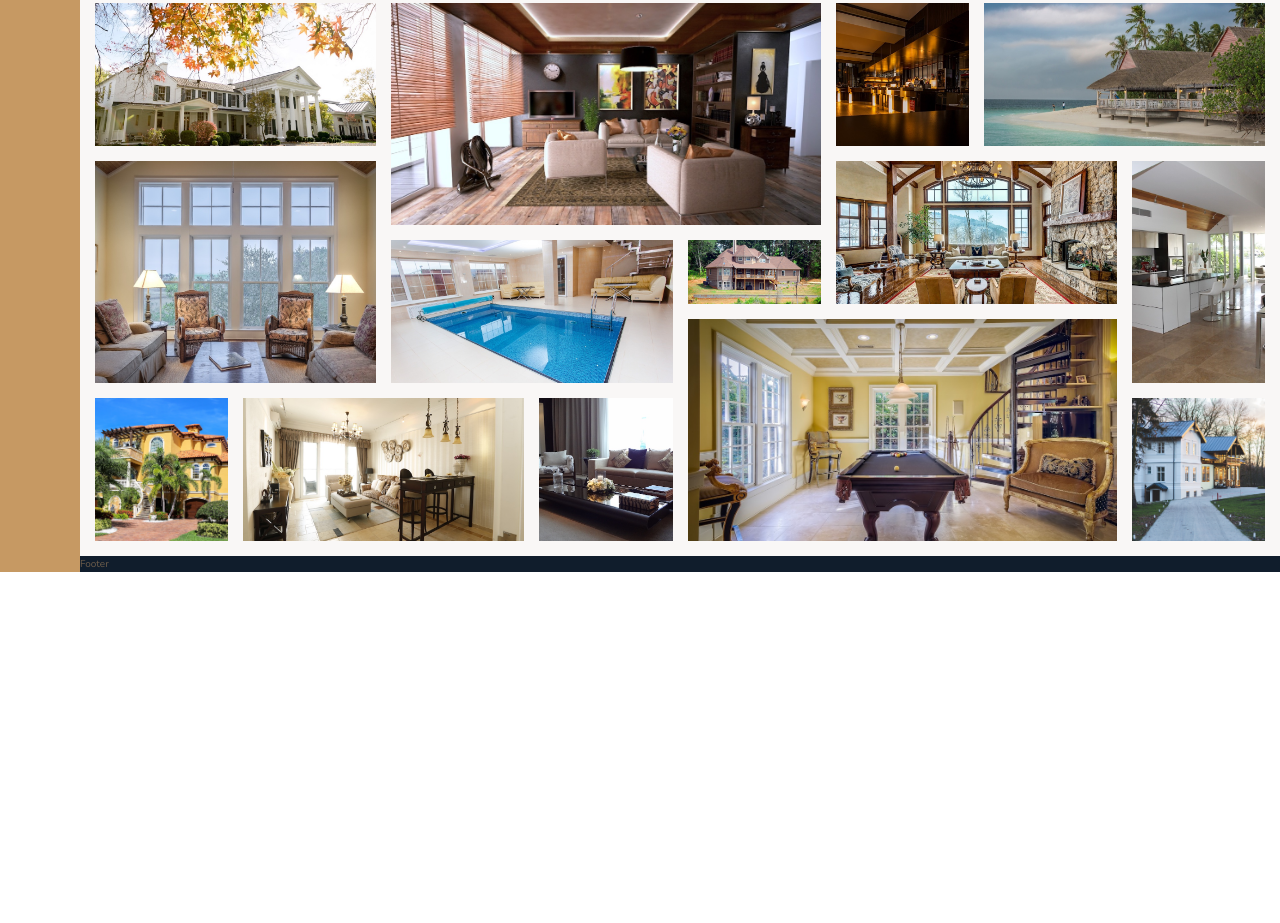
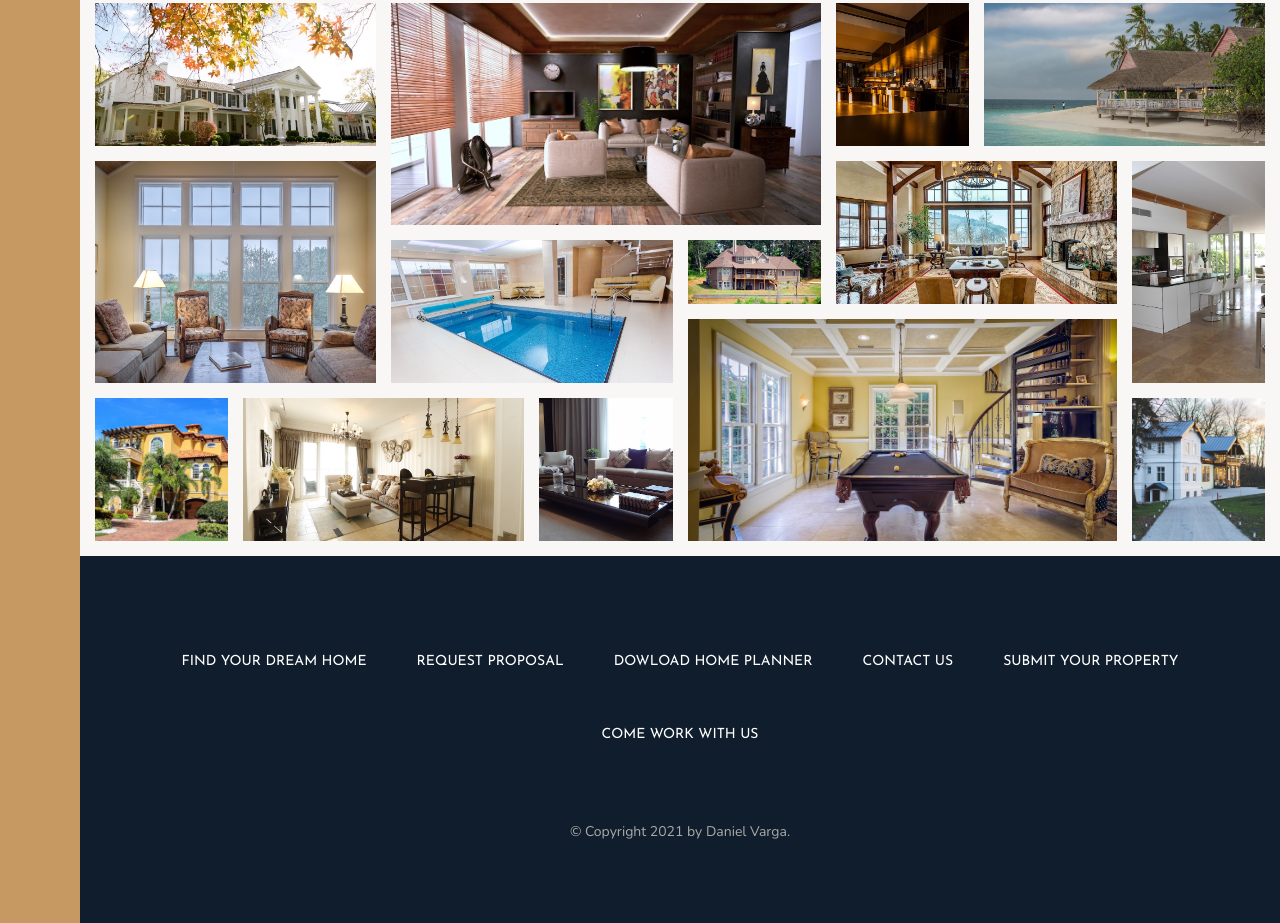
Before and after one commit to danvarga1985/HTML-CSS-GRID-DEMO-PROJECT, a website: page index.html in a window 1280 px wide. Shown: the part 3084-4007 px from the top of the page. Before the commit the page ends 3656 px from the top, so only its background shows below. Drawn offline with nearby package versions, Linux system fonts and the light colour scheme.

Commit message:
Add Footer

```diff
--- a/index.html
+++ b/index.html
@@ -347,7 +347,18 @@
     </section>
 
     <footer class="footer">
-        Footer
+        <ul class="nav">
+            <li class="nav__item"><a href="#" class="nav__link">Find your dream home</a></li>
+            <li class="nav__item"><a href="#" class="nav__link">Request proposal</a></li>
+            <li class="nav__item"><a href="#" class="nav__link">Dowload home planner</a></li>
+            <li class="nav__item"><a href="#" class="nav__link">Contact us</a></li>
+            <li class="nav__item"><a href="#" class="nav__link">Submit your property</a></li>
+            <li class="nav__item"><a href="#" class="nav__link">Come work with us</a></li>
+        </ul>
+        <p class="copyright">
+            &copy; Copyright 2021 by Daniel Varga.
+        </p>
+
     </footer>
 </body>
 
--- a/sass/_footer.scss
+++ b/sass/_footer.scss
@@ -1,4 +1,45 @@
 .footer {
     background-color: $color-secondary;
     grid-column: full-start / full-end;
+    padding: 8rem;
+
+    .nav {
+        list-style: none;
+
+        display: flex;
+        align-content: center;
+        justify-content: center;
+        gap: 2rem;
+        flex-wrap: wrap;
+
+        &__item {
+        }
+
+        &__link:link,
+        &__link:visited {
+            font-size: 1.4rem;
+            font-weight: 400;
+            color: #fff;
+            text-decoration: none;
+            font-family: $font-display;
+            text-transform: uppercase;
+            text-align: center;
+            padding: 1.5rem;
+            display: block;
+            transition: all 0.2s;
+        }
+
+        &__link:hover,
+        &__link:active {
+            background-color: rgba(#fff, 0.05);
+            transform: translateY(3px);
+        }
+    }
+
+    .copyright {
+        font-size: 1.4rem;
+        color: $color-grey-light-2;
+        margin-top: 6rem;
+        text-align: center;
+    }
 }
```
Also changed, not shown: css/style.css, 1 other file.
